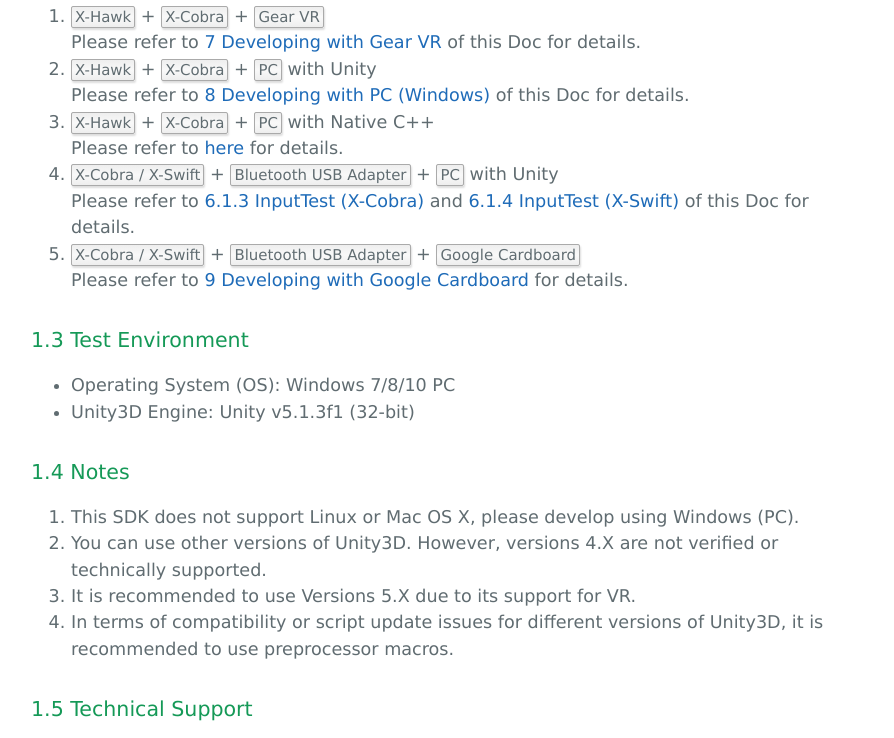
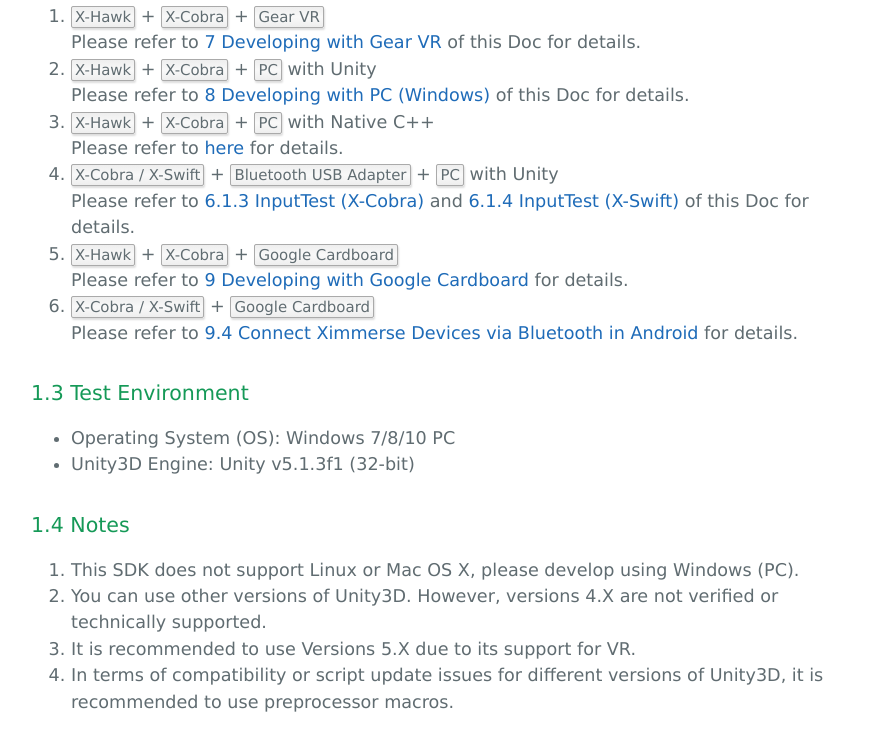
Before and after one commit to Ximmerse/SDK_Doc-legacy, a plain HTML site: page index.html in a window 1280 px wide. Shown: the part 2843-3581 px from the top of the page, without its empty margins (193-1087 px from the left). Drawn offline with Linux system fonts and the light colour scheme.

Commit message:
refine Development Overview

```diff
--- a/index.html
+++ b/index.html
@@ -417,7 +417,7 @@
 <p></p><h2 id="1-release-statement"><a name="1-release-statement" href="#1-release-statement"></a>1 Release Statement</h2><h3 id="1.1-foreword"><a name="1.1-foreword" href="#1.1-foreword"></a>1.1 Foreword</h3><p><!---As our hardware are still in the development iteration stage, this SDK should be only used for reference, i.e. it only works well with the product prototype. The purpose of this SDK is to help developers to explorer different interaction styles. Our formal SDK will be released after the shipment of Development Kit (DK v1.0). ---><br>This SDK is designed mainly for Unity3D Engine. In future, we will provide support for other developing environments.</p><h3 id="1.2-development-overview"><a name="1.2-development-overview" href="#1.2-development-overview"></a>1.2 Development Overview</h3><blockquote>
 <p>Please check the <a href="https://www.youtube.com/watch?v=VZ33MuYHGzU">Open Box Test Video</a> to make sure the X-Hawk and X-Cobra work properly. More demos and tools for validating our devices can be found <a href="#tools">here</a>.</p>
 </blockquote><ol>
-<li><kbd>X-Hawk</kbd> + <kbd>X-Cobra</kbd> + <kbd>Gear VR</kbd><br> Please refer to <a href="#anchor-develop-with-gear-vr">7 Developing with Gear VR</a> of this Doc for details.</li><li><kbd>X-Hawk</kbd> + <kbd>X-Cobra</kbd> + <kbd>PC</kbd> with Unity<br> Please refer to <a href="#anchor-develop-with-pc">8 Developing with PC (Windows)</a> of this Doc for details.</li><li><kbd>X-Hawk</kbd> + <kbd>X-Cobra</kbd> + <kbd>PC</kbd> with Native C++<br> Please refer to <a href="https://github.com/Ximmerse/SDK/blob/master/Native%20C%2B%2B">here</a> for details.</li><li><kbd>X-Cobra / X-Swift</kbd> + <kbd>Bluetooth USB Adapter</kbd> + <kbd>PC</kbd> with Unity<br> Please refer to <a href="#anchor-inputtest-cobra">6.1.3 InputTest (X-Cobra)</a> and <a href="#anchor-inputtest-swift">6.1.4 InputTest (X-Swift)</a> of this Doc for details.</li><li><kbd>X-Cobra / X-Swift</kbd> + <kbd>Bluetooth USB Adapter</kbd> + <kbd>Google Cardboard</kbd><br> Please refer to <a href="#anchor-cardboard">9 Developing with Google Cardboard</a> for details.</li></ol><h3 id="1.3-test-environment"><a name="1.3-test-environment" href="#1.3-test-environment"></a>1.3 Test Environment</h3><ul>
+<li><kbd>X-Hawk</kbd> + <kbd>X-Cobra</kbd> + <kbd>Gear VR</kbd><br> Please refer to <a href="#anchor-develop-with-gear-vr">7 Developing with Gear VR</a> of this Doc for details.</li><li><kbd>X-Hawk</kbd> + <kbd>X-Cobra</kbd> + <kbd>PC</kbd> with Unity<br> Please refer to <a href="#anchor-develop-with-pc">8 Developing with PC (Windows)</a> of this Doc for details.</li><li><kbd>X-Hawk</kbd> + <kbd>X-Cobra</kbd> + <kbd>PC</kbd> with Native C++<br> Please refer to <a href="https://github.com/Ximmerse/SDK/blob/master/Native%20C%2B%2B">here</a> for details.</li><li><kbd>X-Cobra / X-Swift</kbd> + <kbd>Bluetooth USB Adapter</kbd> + <kbd>PC</kbd> with Unity<br> Please refer to <a href="#anchor-inputtest-cobra">6.1.3 InputTest (X-Cobra)</a> and <a href="#anchor-inputtest-swift">6.1.4 InputTest (X-Swift)</a> of this Doc for details.</li><li><kbd>X-Hawk</kbd> + <kbd>X-Cobra</kbd> + <kbd>Google Cardboard</kbd><br> Please refer to <a href="#anchor-cardboard">9 Developing with Google Cardboard</a> for details.</li><li><kbd>X-Cobra / X-Swift</kbd> + <kbd>Google Cardboard</kbd><br> Please refer to <a href="#anchor-cardboard-bluetooth">9.4 Connect Ximmerse Devices via Bluetooth in Android</a> for details.</li></ol><h3 id="1.3-test-environment"><a name="1.3-test-environment" href="#1.3-test-environment"></a>1.3 Test Environment</h3><ul>
 <li>Operating System (OS): Windows 7/8/10 PC</li><li>Unity3D Engine: Unity v5.1.3f1 (32-bit)</li></ul><h3 id="1.4-notes"><a name="1.4-notes" href="#1.4-notes"></a>1.4 Notes</h3><ol>
 <li>This SDK does not support Linux or Mac OS X, please develop using Windows (PC).</li><li>You can use other versions of Unity3D. However, versions 4.X are not verified or technically supported.</li><li>It is recommended to use Versions 5.X due to its support for VR.</li><li>In terms of compatibility or script update issues for different versions of Unity3D, it is recommended to use preprocessor macros.</li></ol><h3 id="1.5-technical-support"><a name="1.5-technical-support" href="#1.5-technical-support"></a>1.5 Technical Support</h3><ul>
 <li>Email: <a href="mailto:support@ximmerse.com">support@ximmerse.com</a></li></ul><hr class="page"><h2 id="2-sdk-setup"><a name="2-sdk-setup" href="#2-sdk-setup"></a>2 SDK Setup</h2><h3 id="2.1-import-resource-package"><a name="2.1-import-resource-package" href="#2.1-import-resource-package"></a>2.1 Import Resource Package</h3><ol>
@@ -945,7 +945,7 @@ int sixenseSetButtonRemap(int* buttons);
 </li></ol><h3 id="9.3-run-apk"><a name="9.3-run-apk" href="#9.3-run-apk"></a>9.3 Run APK</h3><p>There are two ways to run it:</p><ol>
 <li>Similar to Gear VR, run it via default applications. Check out <a href="#anchor-run-APK">7.2 Developing with Gear VR - Step 4</a> for details.</li><li>After APK runs, mannually click the <code>OK</code> button in the dialog.</li></ol><blockquote>
 <p>Note: The first running style can be disabled by removing or commenting out the following code segment of file <code>${ProjectDir}\Assets\Plugins\Android\AndroidManifest_Cardboard.xml</code> and merge it to <code>AndroidManifest.xml</code> file of the project.<br>    <img src="imgs/DisableRunAPK.png" alt=""></p>
-</blockquote><h3 id="9.4-connect-ximmerse-devices-via-bluetooth-in-android"><a name="9.4-connect-ximmerse-devices-via-bluetooth-in-android" href="#9.4-connect-ximmerse-devices-via-bluetooth-in-android"></a>9.4 Connect Ximmerse Devices via Bluetooth in Android</h3><p>Ximmerse Devices including X-Cobra and X-Swift can be connected via Bluetooth in Android.</p><p>Steps:</p><ol>
+</blockquote><h3 id="9.4-connect-ximmerse-devices-via-bluetooth-in-android"><a name="9.4-connect-ximmerse-devices-via-bluetooth-in-android" href="#9.4-connect-ximmerse-devices-via-bluetooth-in-android"></a><a name="anchor-cardboard-bluetooth"></a> 9.4 Connect Ximmerse Devices via Bluetooth in Android</h3><p>Ximmerse Devices including X-Cobra and X-Swift can be connected via Bluetooth in Android.</p><p>Steps:</p><ol>
 <li>Install <a href="https://github.com/Ximmerse/SDK/raw/master/APKs/BluetoothSetting.apk">BluetoothSetting.apk</a>.</li><li>Turn on Bluetooth in Android mobile.</li><li>Run Bluetooth Setting. Detailed functions are as follows:<br> ① Path of Bluetooth setting file.<br> ② Save current Bluetooth setting.<br> ③ Reload Bluetooth setting.<br> ④ Device name.<br> ⑤ Device Bluetooth address.<br> ⑥ Scan and connect devices.<br> ⑦ Quit application. <div align="center"><br> <img src="imgs/BluetoothSetting.png"><br> </div></li><li>Click <code>Save</code> button to save current Bluetooth setting after setting properly, then click <code>Quit</code> to exit the application.</li><li>Done. Now you should be able to connect and use the corresponding Bluetooth devices in the deployed APKs.</li></ol><hr class="page"><h2 id="10-misc."><a name="10-misc." href="#10-misc."></a>10 Misc.</h2><p>All required files can be downloaded from our <a href="https://github.com/Ximmerse/SDK">SDK github page</a>, including</p><ol>
 <li>SDK Unity package: <kbd>Unity <span><span class="MathJax_Preview"></span><span class="MathJax" id="MathJax-Element-89-Frame" role="textbox" aria-readonly="true"><nobr><span class="math" id="MathJax-Span-265" style="width: 1.217em; display: inline-block;"><span style="display: inline-block; position: relative; width: 1em; height: 0px; font-size: 120%;"><span style="position: absolute; clip: rect(2.045em 1000em 2.9em -0.444em); top: -2.722em; left: 0em;"><span class="mrow" id="MathJax-Span-266"><span class="mo" id="MathJax-Span-267" style="font-family: MathJax_Main;">→</span></span><span style="display: inline-block; width: 0px; height: 2.722em;"></span></span></span><span style="border-left-width: 0em; border-left-style: solid; display: inline-block; overflow: hidden; width: 0px; height: 0.76em; vertical-align: -0.08em;"></span></span></nobr></span><script type="math/tex" id="MathJax-Element-89">\rightarrow</script></span> Ximmerse SDK 2.0.unitypackage</kbd>.</li><li>Native C++ SDK: <kbd>Native C++</kbd>.</li><li><a name="tools"></a>Tools: detailed instructioins for using these tools can be found <a href="https://github.com/Ximmerse/SDK/tree/master/Tools">here</a>.<ul>
 <li>Tracking HID demo: <kbd>Tools <span><span class="MathJax_Preview"></span><span class="MathJax" id="MathJax-Element-90-Frame" role="textbox" aria-readonly="true"><nobr><span class="math" id="MathJax-Span-268" style="width: 1.217em; display: inline-block;"><span style="display: inline-block; position: relative; width: 1em; height: 0px; font-size: 120%;"><span style="position: absolute; clip: rect(2.045em 1000em 2.9em -0.444em); top: -2.722em; left: 0em;"><span class="mrow" id="MathJax-Span-269"><span class="mo" id="MathJax-Span-270" style="font-family: MathJax_Main;">→</span></span><span style="display: inline-block; width: 0px; height: 2.722em;"></span></span></span><span style="border-left-width: 0em; border-left-style: solid; display: inline-block; overflow: hidden; width: 0px; height: 0.76em; vertical-align: -0.08em;"></span></span></nobr></span><script type="math/tex" id="MathJax-Element-90">\rightarrow</script></span> Tracking_hid.zip</kbd>.<blockquote>
```
